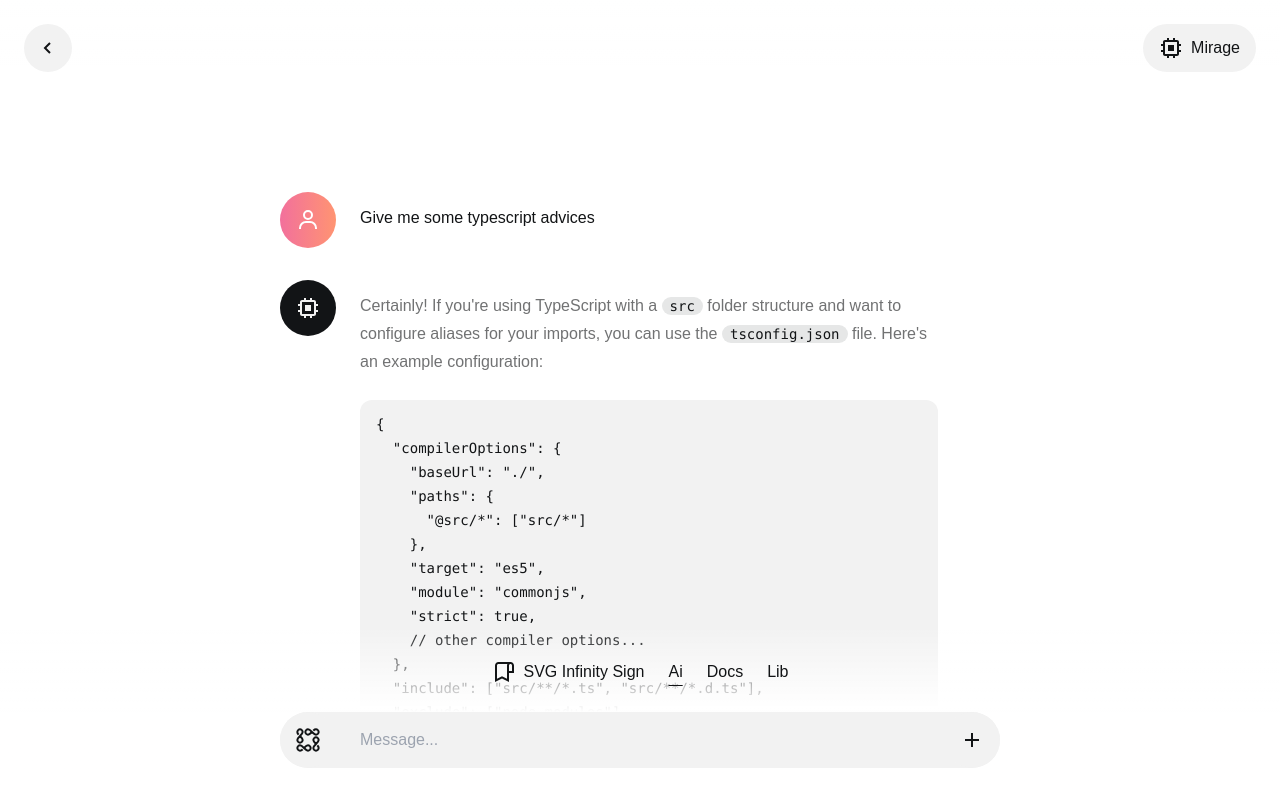
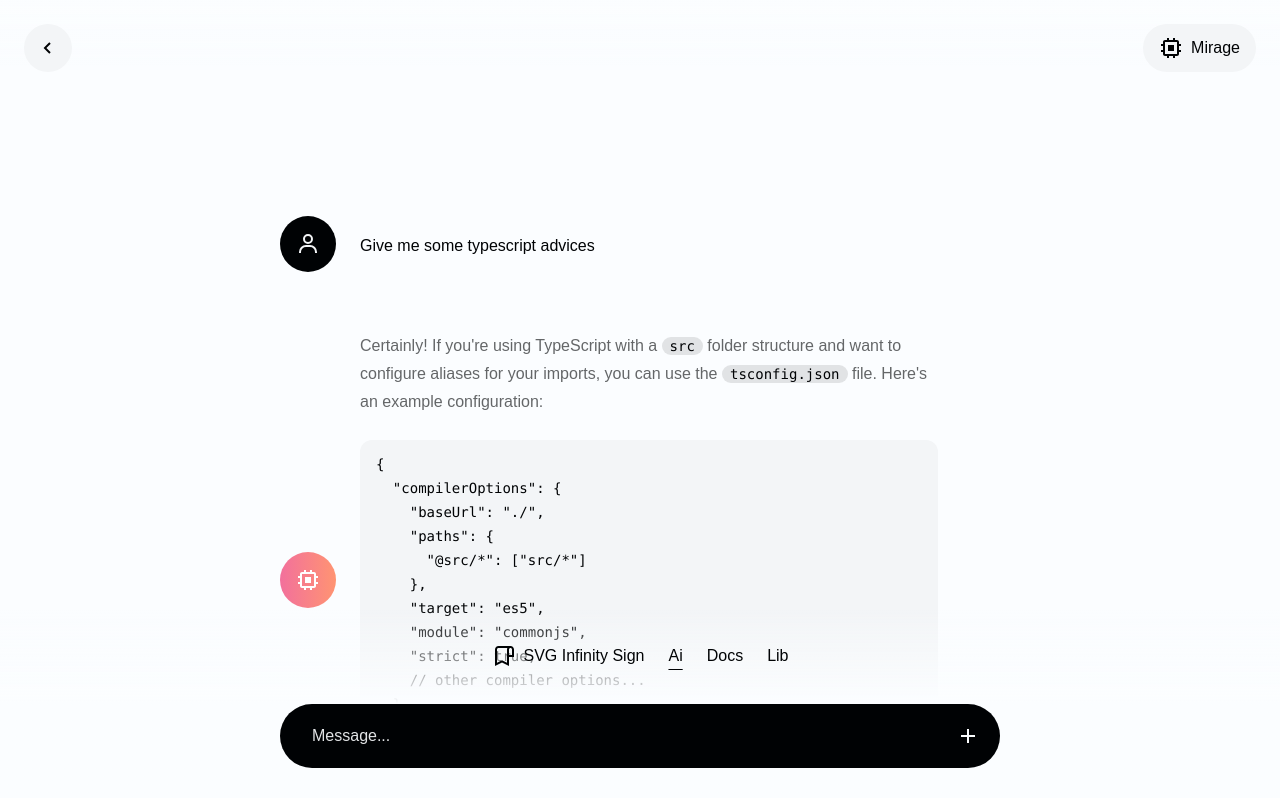
Before and after one commit to yaroslavnosenko/runeui, a React (Vite) app: page /#/1 in a window 1280 px wide. Shown: the top 798 px of the page. Built offline with nearby package versions, Linux system fonts and the light colour scheme.

Commit message:
updated ui

```diff
--- a/src/components/BottomNavigation.tsx
+++ b/src/components/BottomNavigation.tsx
@@ -16,12 +16,12 @@ export const BottomNavigation = () => {
   const chatName = chats.find(({ id }) => id === chatId)?.name || 'New Chat'
   return (
     <motion.nav
-      initial={{ bottom: -88, opacity: 0 }}
-      animate={{ bottom: showChatInput ? 0 : -88, opacity: 1 }}
+      initial={{ bottom: -96, opacity: 0 }}
+      animate={{ bottom: showChatInput ? 0 : -96, opacity: 1 }}
       className="fixed bottom-0 left-0 right-0 bg-gradient-to-t from-base-100 to-transparent via-base-100 py-8"
     >
       <div className="container px-6 mx-auto max-w-3xl">
-        <menu className="flex h-14 items-start justify-center gap-6 leading-loose">
+        <menu className="flex h-16 items-start justify-center gap-6 leading-loose">
           {isHome && (
             <button
               className={classNames('link link-hover underline-offset-8', {
--- a/src/components/Dialogs.tsx
+++ b/src/components/Dialogs.tsx
@@ -12,7 +12,7 @@ export const Dialogs = () => {
             initial={{ opacity: 0 }}
             animate={{ opacity: 1 }}
             exit={{ opacity: 0 }}
-            className="fixed top-0 left-0 right-0 bottom-0 backdrop-blur-sm bg-base-100/90"
+            className="fixed top-0 left-0 right-0 bottom-0 backdrop-blur-sm bg-base-100/80"
           />
         )}
       </AnimatePresence>
--- a/src/components/chat/ChatHistory.tsx
+++ b/src/components/chat/ChatHistory.tsx
@@ -9,7 +9,22 @@ export const ChatHistory = () => {
 
   return (
     <div className="grid grid-cols-1 gap-8 min-h-screen items-end pb-72 pt-48">
-      <div className="container mx-auto max-w-3xl px-6 grid gap-8 grid-cols-1">
+      <div className="container mx-auto max-w-3xl px-6">
+        {messages.map((message) => (
+          <ChatMessage key={message.id} {...message} />
+        ))}
+        {messages.map((message) => (
+          <ChatMessage key={message.id} {...message} />
+        ))}
+        {messages.map((message) => (
+          <ChatMessage key={message.id} {...message} />
+        ))}
+        {messages.map((message) => (
+          <ChatMessage key={message.id} {...message} />
+        ))}
+        {messages.map((message) => (
+          <ChatMessage key={message.id} {...message} />
+        ))}
         {messages.map((message) => (
           <ChatMessage key={message.id} {...message} />
         ))}
--- a/src/components/chat/ChatInput.tsx
+++ b/src/components/chat/ChatInput.tsx
@@ -1,4 +1,3 @@
-import { Rune } from '@/assets/Rune'
 import { useAutosizeTextArea } from '@/hooks'
 import { useRef, useState } from 'react'
 import { BiUpArrowAlt, BiPlus } from 'react-icons/bi'
@@ -14,25 +13,22 @@ export const ChatInput = () => {
   }
 
   return (
-    <div className="bg-base-200 rounded-[32px] flex items-end">
-      <button className="btn btn-circle w-14 h-14">
-        <Rune className="w-8 h-8" />
-      </button>
+    <div className="bg-base-content rounded-[32px] flex items-end p-2">
       <textarea
         placeholder="Message..."
-        className="textarea bg-transparent flex-1 px-6 overflow-auto py-3 min-h-0 self-center leading-normal text-base resize-none"
+        className="textarea bg-transparent flex-1 px-6 overflow-auto py-3 min-h-0 self-center leading-normal text-base-100 resize-none placeholder:text-base-100/90 selection:bg-base-100 selection:text-base-content caret-base-100"
         onChange={handleChange}
         ref={textAreaRef}
         rows={1}
         value={value}
       />
       {value && (
-        <button className="btn btn-circle bg-grad w-14 h-14">
+        <button className="btn btn-circle w-12 h-12">
           <BiUpArrowAlt />
         </button>
       )}
       {!value && (
-        <button className="btn btn-circle w-14 h-14">
+        <button className="btn btn-ghost text-base-100 btn-circle w-12 h-12">
           <BiPlus />
         </button>
       )}
--- a/src/components/chat/ChatMessage.tsx
+++ b/src/components/chat/ChatMessage.tsx
@@ -10,19 +10,19 @@ type ChatMessageProps = {
 
 export const ChatMessage = ({ message, isAi }: ChatMessageProps) => {
   return (
-    <div className="flex gap-x-6 flex-col md:flex-row">
+    <div className="flex gap-x-6 flex-col md:flex-row md:items-end py-6">
       <div
         className={classNames(
-          'w-14 h-14 rounded-full flex justify-center items-center flex-shrink-0 bg-base-200',
-          [!isAi ? 'bg-grad' : 'bg-base-content'],
-          [!isAi ? 'text-base-content' : 'text-base-200']
+          'w-14 h-14 rounded-full flex justify-center items-center flex-shrink-0 bg-base-200 sticky bottom-48',
+          [isAi ? 'bg-grad' : 'bg-base-content'],
+          [isAi ? 'text-base-content' : 'text-base-200']
         )}
       >
         {isAi ? <BiChip /> : <BiUser />}
       </div>
       <div
         className={classNames(
-          'pt-3 prose prose-pre:bg-base-200 prose-pre:rounded-xl prose-pre:text-base-content',
+          'py-3 prose prose-pre:bg-base-200 prose-pre:rounded-xl prose-pre:text-base-content',
           [isAi ? 'prose-p:text-base-content/60' : 'prose-p:text-base-content']
         )}
       >
--- a/src/pages/StartPage.tsx
+++ b/src/pages/StartPage.tsx
@@ -1,6 +1,6 @@
 import { Rune } from '@/assets/Rune'
 import { ChatsList } from '@/components'
-import { BiHome, BiMessageSquareAdd } from 'react-icons/bi'
+import { BiMessageSquareAdd, BiSignal5 } from 'react-icons/bi'
 import { motion } from 'framer-motion'
 
 export const StartPage = () => {
@@ -13,23 +13,23 @@ export const StartPage = () => {
       <section className="container pt-24 px-6 mx-auto max-w-lg">
         <Rune className="w-24 h-24 mx-auto" />
         <h1 className="text-3xl text-center font-medium mt-8 leading-normal">
-          Rune - Awesome UI for Your Next Local LLM Project
+          RuneUI - Open Source Client for Your Next Local LLM Project
         </h1>
-        <p className="text-center text-base-content/60 mt-4">Start from PWA</p>
+        <p className="text-center text-base-content/40 mt-4">Start from PWA</p>
         <div className="rounded-full bg-base-200 mt-16 flex">
-          <button className="btn btn-circle h-14 w-14">
-            <BiHome />
+          <button className="h-14 w-14 flex items-center justify-center">
+            <BiSignal5 />
           </button>
           <input
             placeholder="http://host:port"
-            className="input bg-transparent pr-3 px-0 h-14 flex-1 truncate"
+            className="input bg-transparent pr-3 px-0 h-14 flex-1 truncate placeholder:text-base-content/40"
           />
           <button className="btn bg-grad rounded-full h-14">
             <BiMessageSquareAdd />
             New Chat
           </button>
         </div>
-        <p className="text-center text-base-content/60 mt-4 text-sm">v1.0.0</p>
+        <p className="text-center text-base-content/40 mt-4 text-sm">v1.0.0</p>
       </section>
 
       <section className="container px-6 mx-auto  max-w-lg md:max-w-5xl mt-16">
--- a/tailwind.config.js
+++ b/tailwind.config.js
@@ -14,13 +14,17 @@ export default {
       {
         light: {
           ...themes['light'],
-          'base-content': '#121416',
+          'base-content': '#000204',
+          'base-100': '#fbfdff',
+          'base-200': '#F3F5F7',
         },
       },
       {
         dark: {
           ...themes['dark'],
           'base-content': '#fbfdff',
+          'base-100': '#000204',
+          'base-200': '#141618',
         },
       },
     ],
```
